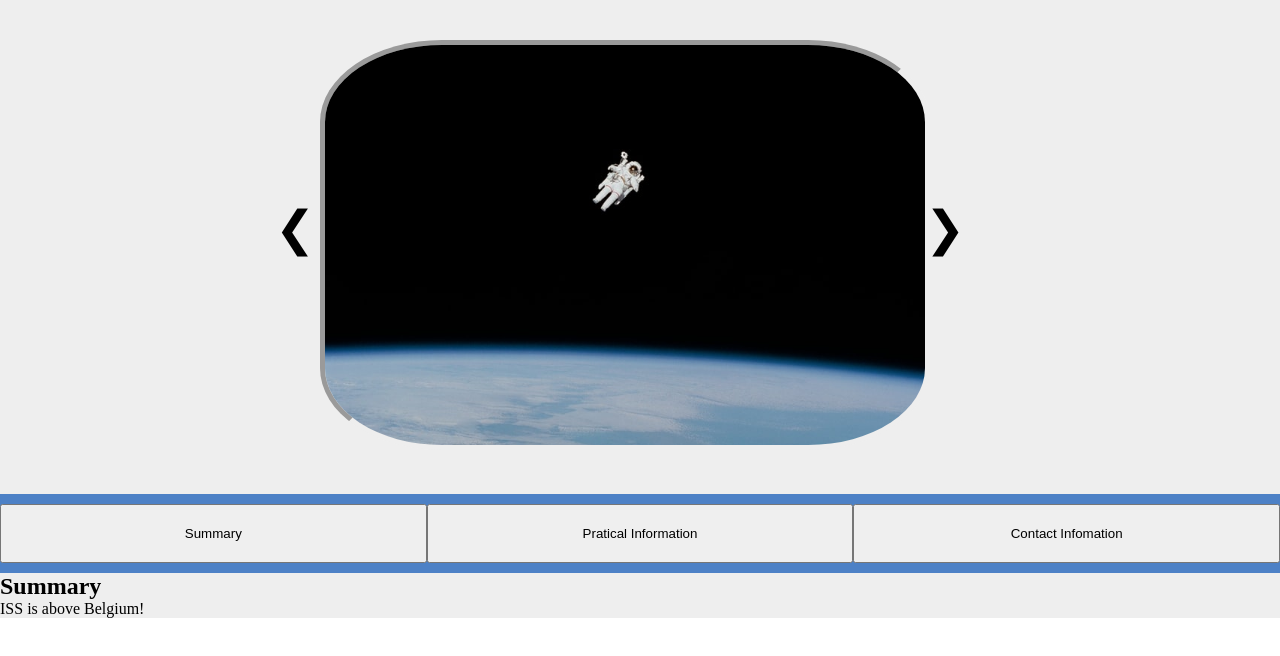
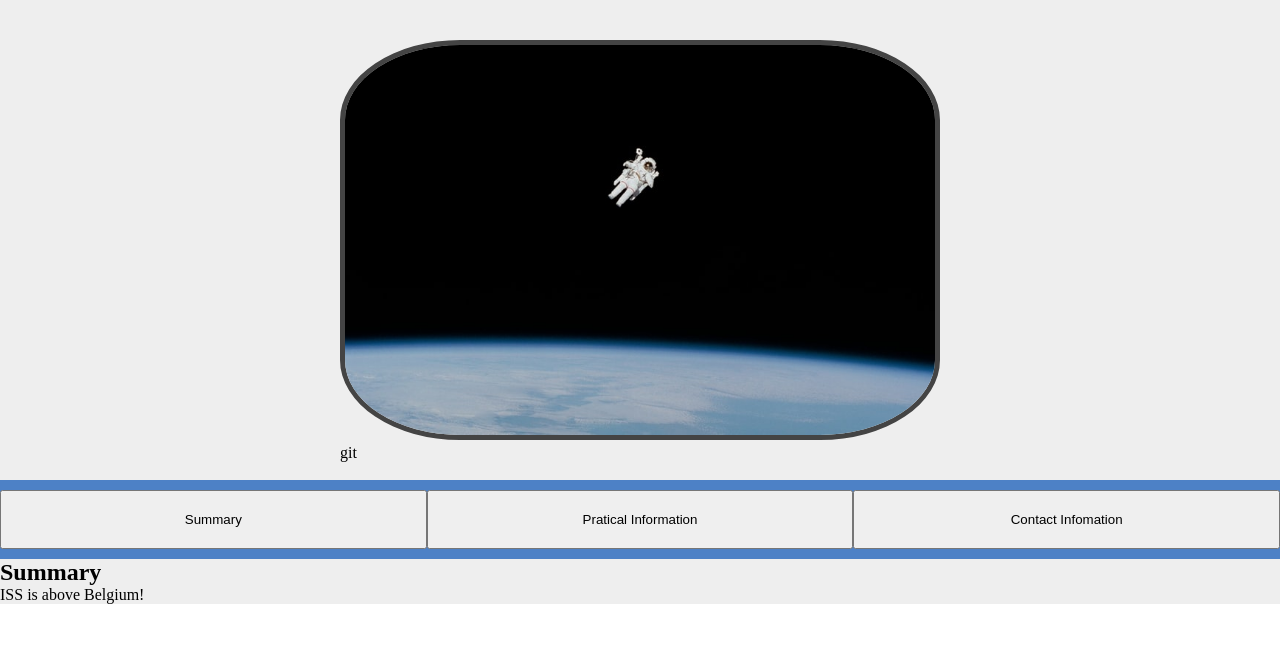
Before and after one commit to tinevancorenland/interactive-page-challenge, a plain HTML site: page index.html in a window 1280 px wide. Drawn offline with Linux system fonts and the light colour scheme.

Commit message:
style img update

```diff
--- a/index.html
+++ b/index.html
@@ -6,13 +6,12 @@
     <link rel="stylesheet" type="text/css" href="style.css">
 </head>
 <body onload="changeImg()">
-    <header>
-        <div class="slideshow-wrapper">
-            <figure class="fade">
+    <header class="slideshow-wrapper">
+            <figure>
                 <img name="slide">
                 <figcaption name="caption"></figcaption>
                 <!--<figcaption>Photo from above</figcaption>-->
-            </figure>
+ git            </figure>
            <!--<figure class="MySlides fade">
                 <img class="image" src="./img/Astronaut.jpeg">
                 <figcaption>Photo from above</figcaption>
@@ -21,15 +20,14 @@
                 <img class="image" src="./img/SpaceStationOverBelgium.jpeg">
                 <figcaption>Belgium from Above</figcaption>
             </figure>-->
-            <a class="arrow" id="previous" onclick="">&#10094</a>
-            <a class="arrow" id="next" onclick="">&#10095</a>
-        </div>
+            <a class="arrow" id="previous">&#10094</a>
+            <a class="arrow" id="next">&#10095</a>
     </header>
     <main>
         <nav class="flexNav">
-            <button class="summary" onclick="openInfo('Summmary')">Summary</button>
-            <button class="practicalinfo" onclick="openInfo('Practical Information')">Pratical Information</button>
-            <button class="contactinfo" onclick="openInfo('Contact Infomation')">Contact Infomation</button>
+            <button class="summary">Summary</button>
+            <button class="practicalinfo">Pratical Information</button>
+            <button class="contactinfo">Contact Infomation</button>
         </nav>
         <section class="INFO">
             <div id="Summary" class="infoContainer">
@@ -43,6 +41,8 @@
 
             <div id="ContactInfo" class="infoContainer" style="display:none">
                 <h2>Contact Information</h2>
+                <p>Where to meet, or send a question!</p>
+
         </section>
     </main>
     <script src="script.js"></script>
--- a/style.css
+++ b/style.css
@@ -1,26 +1,29 @@
 * {
     margin: 0;
     padding: 0;
+    box-sizing: border-box;
 }
 
 header {
     background-color: #EEEEEE;
-}
-
-.slideshow-wrapper {
     margin: auto;
-    width: 50%;
     padding-top: 40px;
     padding-bottom: 40px;
     position: relative;
 }
+figure {
+    margin: auto;
+    width: 600px;
+    height: 400px;
+}
 
 img {
+    margin: auto;
     width: 600px;
     height: 400px;
     object-fit: cover;
     border-radius: 20%;
-    border: 5px inset;
+    border: 5px solid #444444;
 }
 
 .arrow {
```
